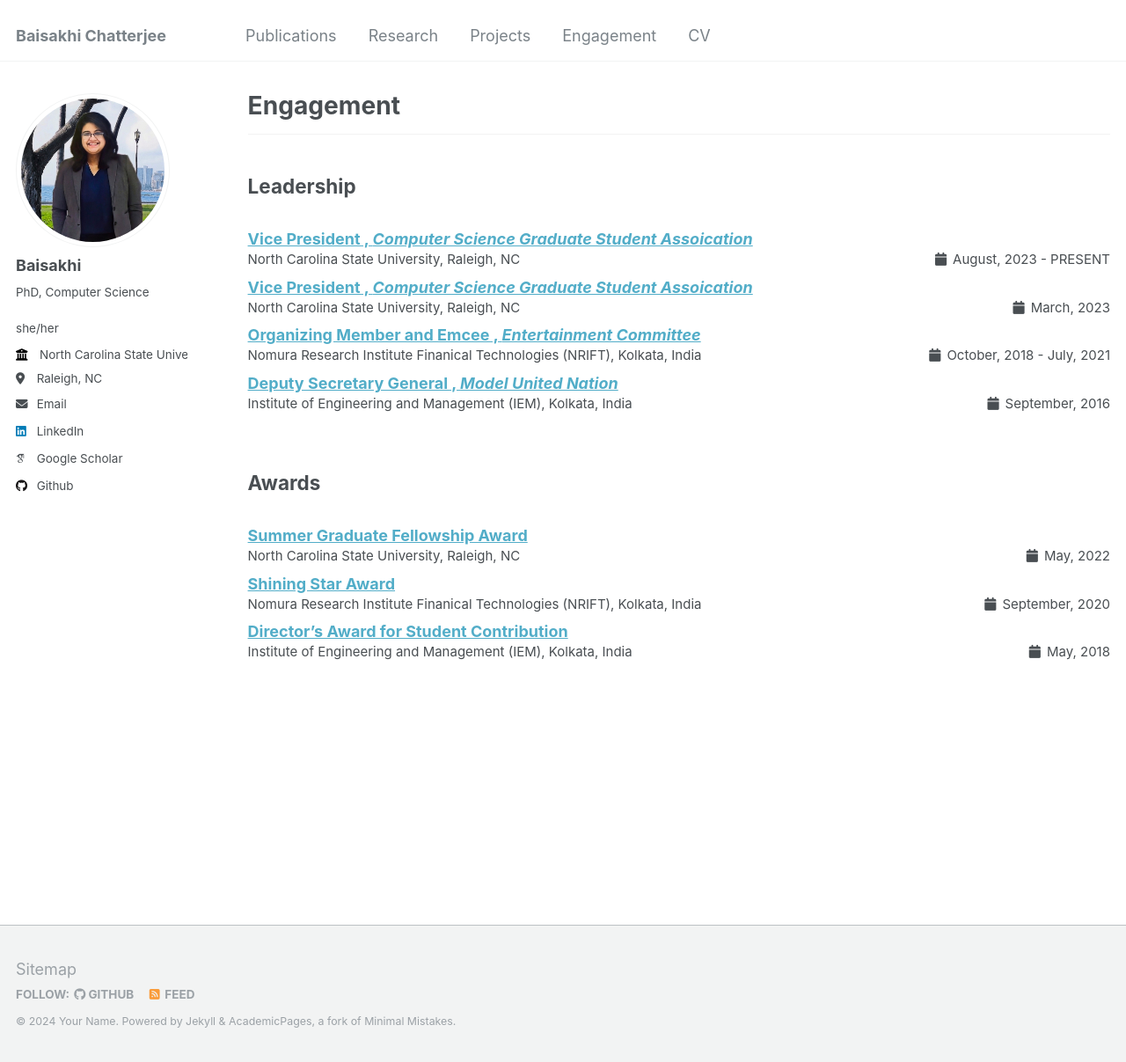
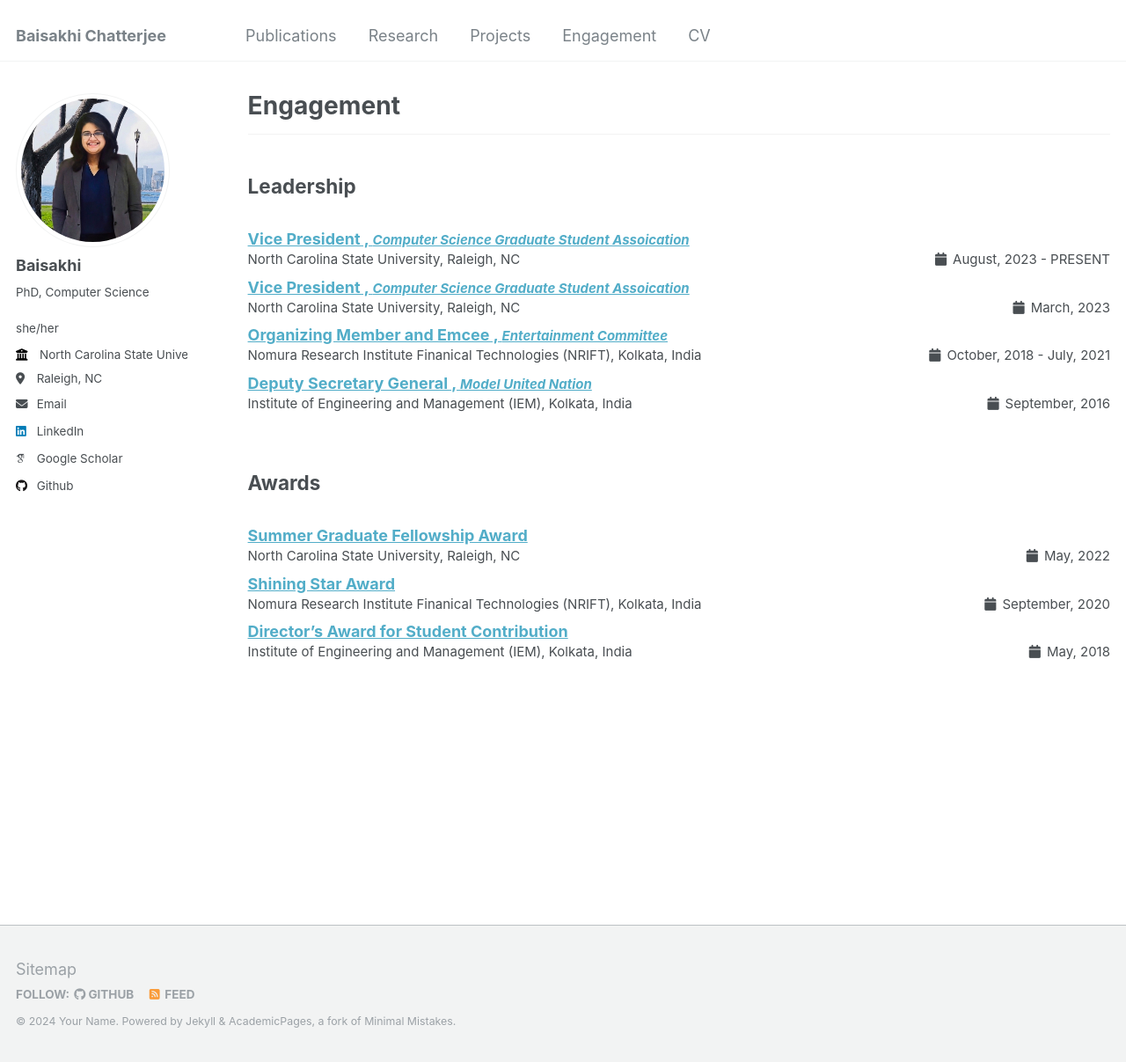
Before and after one commit to baisakhic/baisakhic.github.io, a Jekyll site: the page built from _pages/engagement.html, in a window 1280 px wide and 1207 px high. Shown: the whole window at 88% size. Built offline with Jekyll 4.4.1, drawn with Linux system fonts in a browser that asks for light colours; some web fonts are replaced.

Commit message:
Update archive-single.html

```diff
--- a/_includes/archive-single.html
+++ b/_includes/archive-single.html
@@ -29,7 +29,7 @@
 
     <h3 class="archive__item-title" itemprop="headline">
       {% if post.subtitle %}
-		<a href="#" rel="permalink">{{ title }}, <i>{{post.subtitle}}</i></a>
+		<a href="#" rel="permalink">{{ title}}, <span style="font-size: smaller;"><i>{{post.subtitle}}</i></span></a>
 	  {% elsif post.link %}
         <a href="{{ base_path }}{{ post.url }}">{{ title }}</a> <a href="{{ post.link }}" rel="permalink"><i class="fa fa-link" aria-hidden="true" title="permalink"></i><span class="sr-only">Permalink</span></a>
       {% elsif post.pagelink %}
```
